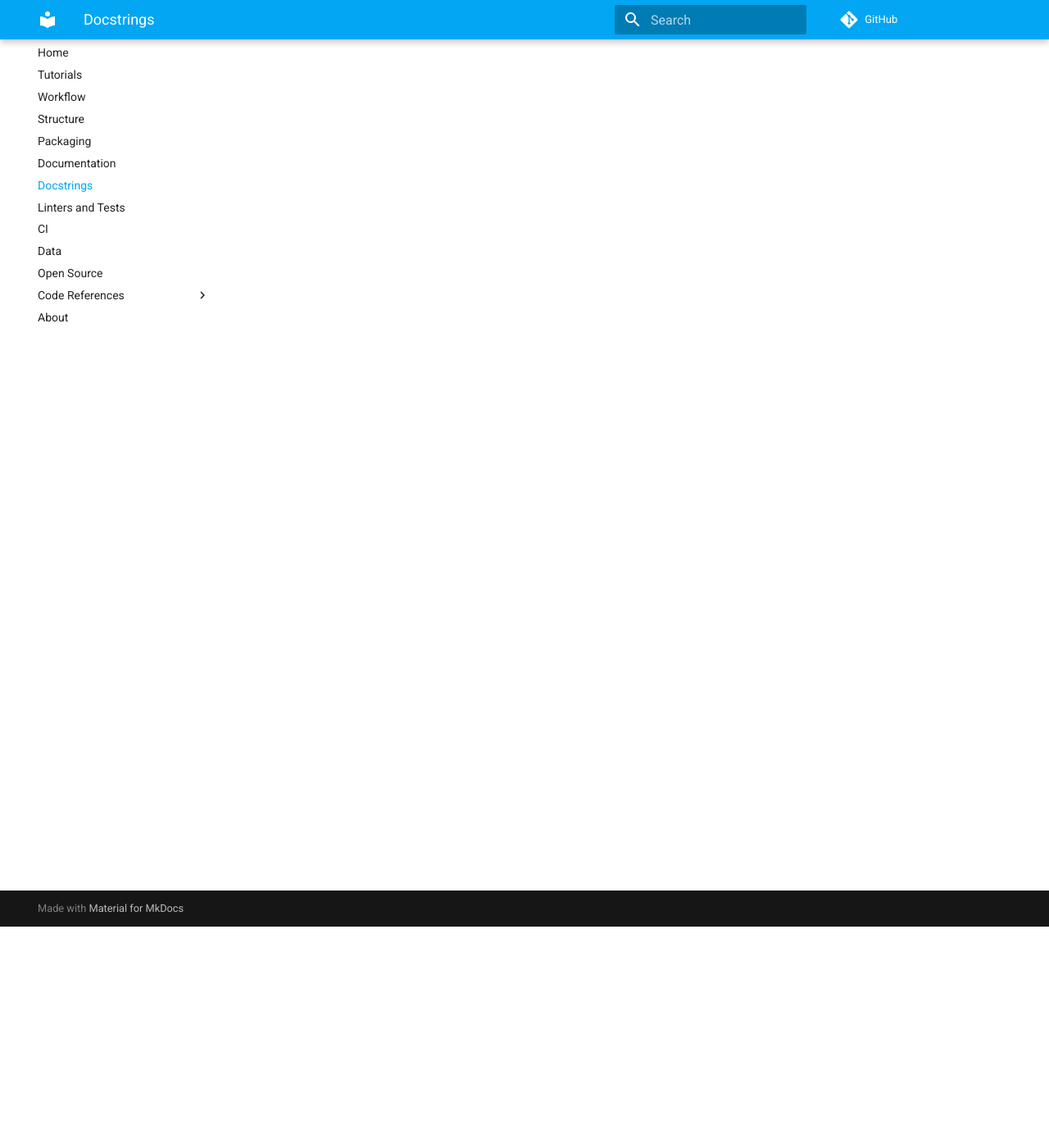
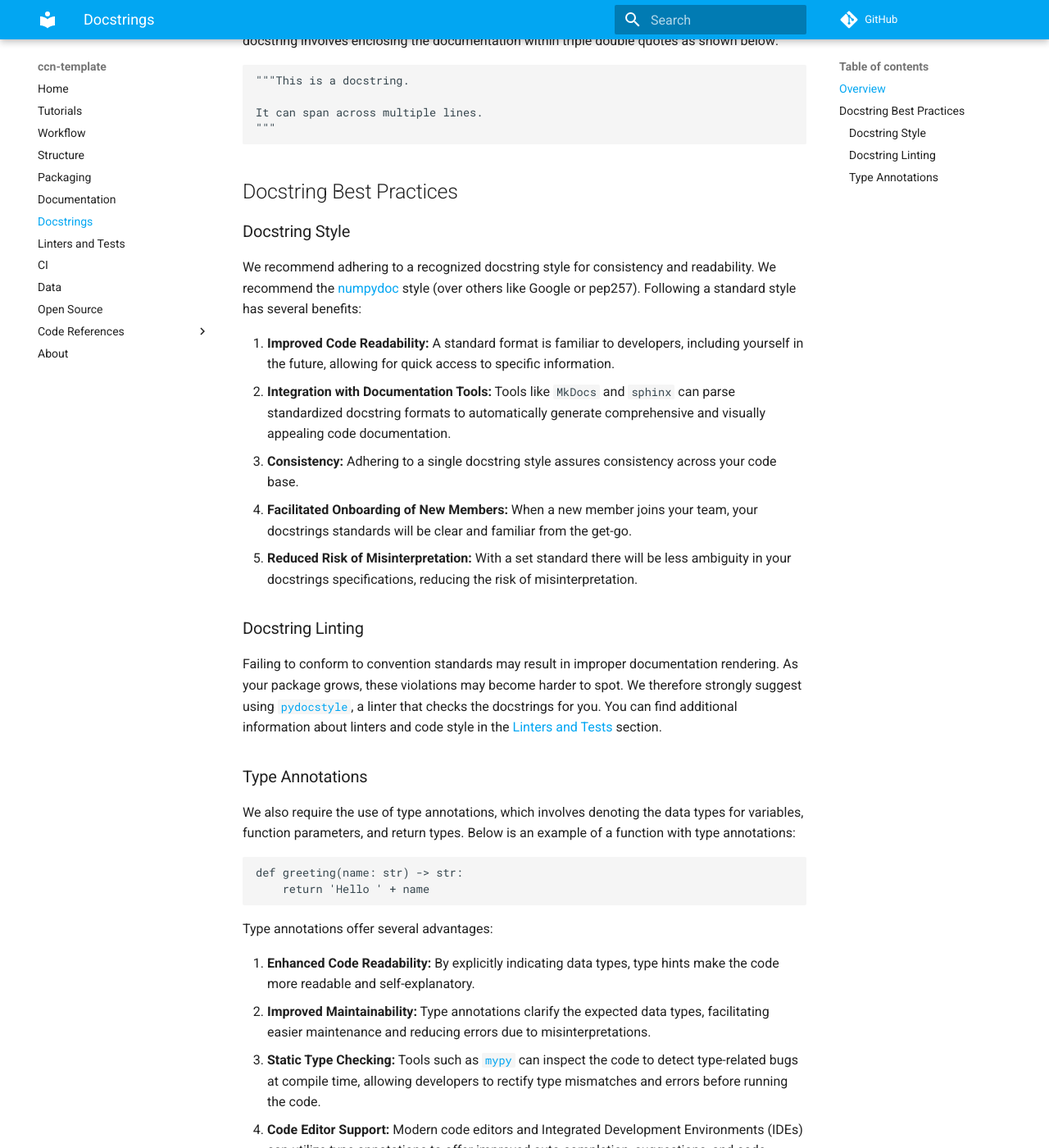
Before and after one commit to flatironinstitute/ccn-template, an MkDocs documentation site: the page built from docs/notes/04-docstrings.md, in a window 1280 px wide and 1400 px high, scrolled down 270 px. Shown: the whole window at 82% size. Built offline with MkDocs 1.6.1 and Material for MkDocs 9.7.7, drawn with Linux system fonts in a browser that asks for light colours; comment, search, counter and statistics services are not loaded; some of the changed text lies outside the part shown.

Commit message:
added docstrings note

````diff
--- a/docs/notes/04-docstrings.md
+++ b/docs/notes/04-docstrings.md
@@ -1,5 +1,45 @@
 # Docstrings
 
-- We'll use [numpydoc](https://numpydoc.readthedocs.io/en/latest/format.html) (over google style), will need [mkdocstrings](https://mkdocstrings.github.io/griffe/docstrings/#parsers-features) to parse into docs.
-- We use [type annotation](https://docs.python.org/3/library/typing.html).
-- We check that the numpydoc conventions are respected with [pydocstyle](http://www.pydocstyle.org/en/latest/), see the [Linters and Tests](05-linters-and-tests.md#linters) note.
+## Overview
+
+A docstring, short for documentation string, is a form of inline documentation written as a comment in the source code. It offers a comprehensive description of a module, class, method, or function, intended primarily for developers and advanced users. The typical syntax for a docstring involves enclosing the documentation within triple double quotes as shown below:
+
+```python
+"""This is a docstring.
+
+It can span across multiple lines.
+"""
+```
+
+## Docstring Best Practices
+
+### Docstring Style
+We recommend adhering to a recognized docstring style for consistency and readability. We recommend the [numpydoc](https://numpydoc.readthedocs.io/en/latest/format.html) style (over others like Google or pep257). Following a standard style has several benefits:
+
+1. **Improved Code Readability:** A standard format is familiar to developers, including yourself in the future, allowing for quick access to specific information.
+2. **Integration with Documentation Tools:** Tools like `MkDocs` and `sphinx` can parse standardized docstring formats to automatically generate comprehensive and visually appealing code documentation.
+3. **Consistency:** Adhering to a single docstring style assures consistency across your code base.
+4. **Facilitated Onboarding of New Members:** When a new member joins your team, your docstrings standards will be clear and familiar from the get-go.
+5. **Reduced Risk of Misinterpretation:** With a set standard there will be less ambiguity in your docstrings specifications, reducing the risk of misinterpretation.
+
+### Docstring Linting
+Failing to conform to convention standards may result in improper documentation rendering. As your package grows, these violations may become harder to spot. We therefore strongly suggest using [`pydocstyle`](http://www.pydocstyle.org/en/latest/), a linter that checks the docstrings for you. You can find additional information about linters and code style in the [Linters and Tests](#05-linters-and-tests/) section.
+
+### Type Annotations
+
+We also require the use of type annotations, which involves denoting the data types for variables, function parameters, and return types. Below is an example of a function with type annotations:
+
+```python
+def greeting(name: str) -> str:
+    return 'Hello ' + name
+```
+
+Type annotations offer several advantages:
+
+1. **Enhanced Code Readability:** By explicitly indicating data types, type hints make the code more readable and self-explanatory.
+2. **Improved Maintainability:** Type annotations clarify the expected data types, facilitating easier maintenance and reducing errors due to misinterpretations.
+3. **Static Type Checking:** Tools such as [`mypy`](https://mypy-lang.org) can inspect the code to detect type-related bugs at compile time, allowing developers to rectify type mismatches and errors before running the code.
+4. **Code Editor Support:** Modern code editors and Integrated Development Environments (IDEs) can utilize type annotations to offer improved auto-completion, suggestions, and code analysis, thus enhancing the development process.
+5. **Enhanced Collaboration:** By providing clear documentation of the expected data types in the codebase, type annotations improve communication among team members.
+
+For the standard Python annotation syntax, you can refer to [PEP 484](https://peps.python.org/pep-0484/).
````
Also changed, not shown: docs/notes/02-packaging.md (+1 -0 lines), docs/notes/03-documentation.md (+8 -2 lines), docs/notes/05-linters-and-tests.md (+1 -1 lines).
